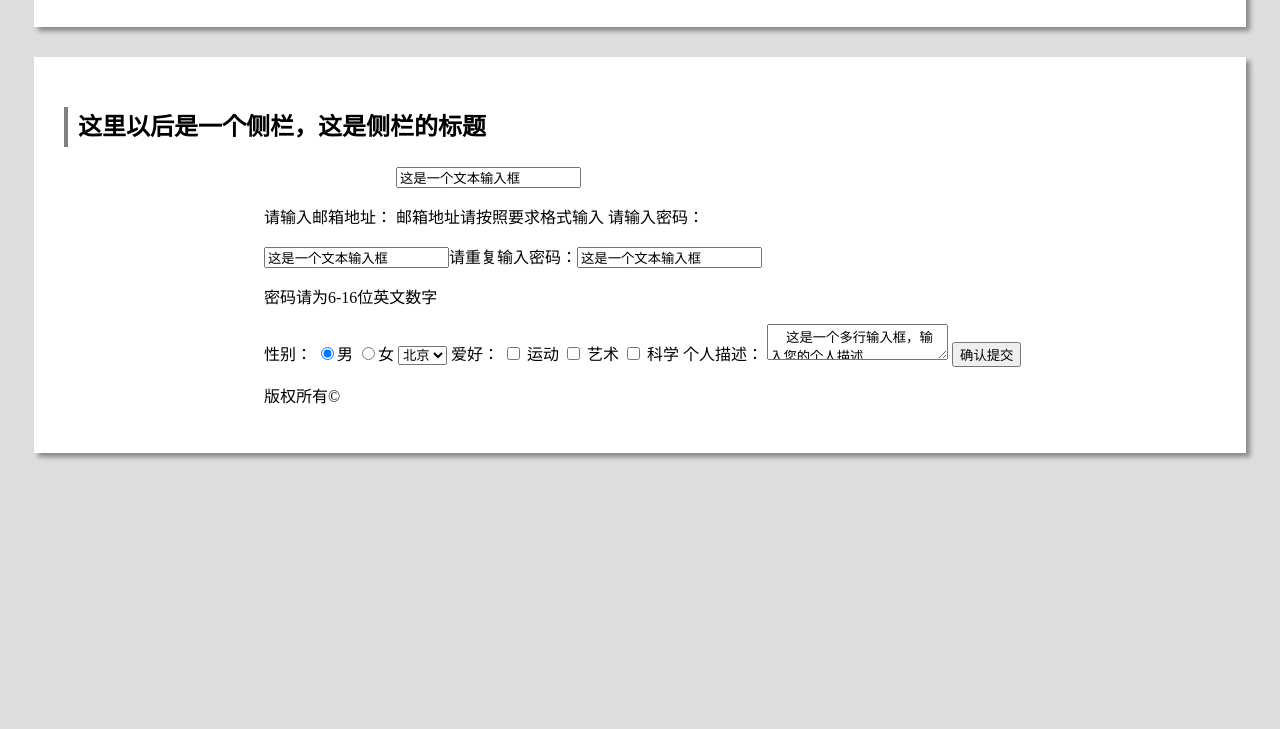
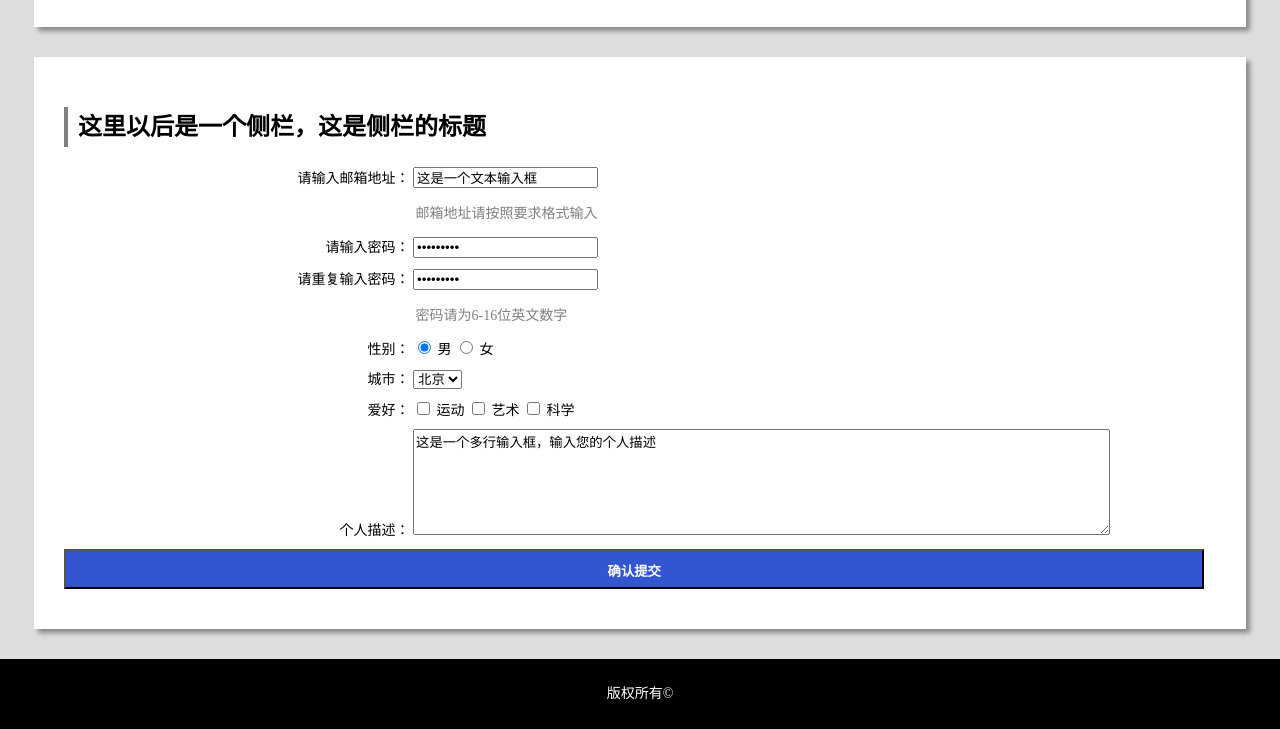
Before and after one commit to Baidu-IFE-bupt/task1, a plain HTML site: page Task1_2/Task1_2.html in a window 1280 px wide. Shown: the part 3917-4646 px from the top of the page. Before the commit the page ends 4400 px from the top, so only its background shows below. Drawn offline with Linux system fonts and the light colour scheme.

Commit message:
task1_2
task1_2

```diff
--- a/Task1_2/Task1_2.html
+++ b/Task1_2/Task1_2.html
@@ -140,50 +140,69 @@
 
   <div class="aside_content">
 
-
-  <span>请输入邮箱地址：</span>
-  <div class="mail_address">
+    <div>
+      <label class="explan">请输入邮箱地址：</label>
       <input type="text" value="这是一个文本输入框">
-    <p class="mail_hint">邮箱地址请按照要求格式输入</p>
+      <p class="hint">邮箱地址请按照要求格式输入</p>
     </div>
 
 
-  <span>请输入密码：</span>
     <div>
-    <input type="text" value="这是一个文本输入框">请重复输入密码：<input type="text" value="这是一个文本输入框">
-    <p>密码请为6-16位英文数字</p>
+      <label class="explan">请输入密码：</label>
+      <input type="password" value="这是一个文本输入框">
     </div>
 
+    <div>
+      <label class="explan">请重复输入密码：</label>
+      <input type="password" value="这是一个文本输入框">
+      <p class="hint">密码请为6-16位英文数字</p>
+    </div>
 
-  性别：
-  <input type="radio" name="sex" value="male" checked="checked">男
-  <input type="radio" name="sex" value="woman">女<!--同一个name才能实现单选的效果-->
+    <div>
+      <label class="explan">性别：</label>
+      <input type="radio" name="sex" value="male" checked="checked">
+      <label>男</label>
+      <input type="radio" name="sex" value="female">
+      <label>女</label><!--同一个name才能实现单选的效果-->
+    </div>
 
+    <div>
+      <label class="explan">城市：</label>
       <select name="cities">
         <option value="beijing">北京</option>
         <option value="shanghai">上海</option>
         <option value="guangzhou">广州</option>
         <option value="shenzhen">深圳</option>
       </select>
+    </div>
 
-  爱好：
-  <input type="checkbox" name="bobby[]" value="Sport"> 运动
-  <input type="checkbox" name="hobby[]" value="Art"> 艺术
-  <input type="checkbox" name="hobby[]" value="Science"> 科学
+    <div>
+      <label class="explan">爱好：</label>
+      <input type="checkbox" name="bobby[]" value="Sport">
+      <label>运动</label>
+      <input type="checkbox" name="hobby[]" value="Art">
+      <label>艺术</label>
+      <input type="checkbox" name="hobby[]" value="Science">
+      <label>科学</label>
+    </div>
 
-  个人描述：
-  <textarea rows="2" cols="20">
-  这是一个多行输入框，输入您的个人描述
-  </textarea>
-  <input type="submit" value="确认提交"><br>
+    <div>
+      <label class="explan">个人描述：</label>
+      <textarea rows="2" cols="20">这是一个多行输入框，输入您的个人描述 </textarea><!--字和textarea之间不要留空格-->
+    </div>
+
+    <input class="ok" type="submit" value="确认提交"><br>
+  </article>
+
+<footer>
 
   <p>版权所有&copy;</p>
-
-</div>
+</footer>
 
 
 
-</article>
+
+
 
 
 </body>
--- a/Task1_2/css/Task1_2.css
+++ b/Task1_2/css/Task1_2.css
@@ -107,9 +107,45 @@ article .autor{
 	height: 40px;
 	line-height: 40px;
 }
+.aside_content{
+	font-size: 14px;
+}
+.aside_content .explan{
+	display: inline-block;
+	width: 30%;
+	text-align: right;
+}
 
-.aside_content{
-	padding-left: 200px;
+.aside_content .hint{
+	margin-left: 30%;
+	padding-left: 6px;
+	color: gray;
 }
-.mail_address{
-	display:inline-block;}
+
+.aside_content div{
+	margin-top: 10px;
+}
+.aside_content textarea{
+	width: 60%;
+	height: 100px;
+
+}
+.aside_content .ok{
+	width: 99%;
+	margin: 10px auto;
+	height: 40px;
+	line-height: 40px;
+	background-color: #3355D0;
+	color: #fff;
+	font-weight: bold;
+}
+
+footer{
+	width: 100%;
+	background-color: #000;
+	height: 70px;
+	line-height: 70px;
+	color: #fff;
+	text-align: center;
+	font-size: 14px;
+}
```
Lines whose indentation alone changed are shown as unchanged.
